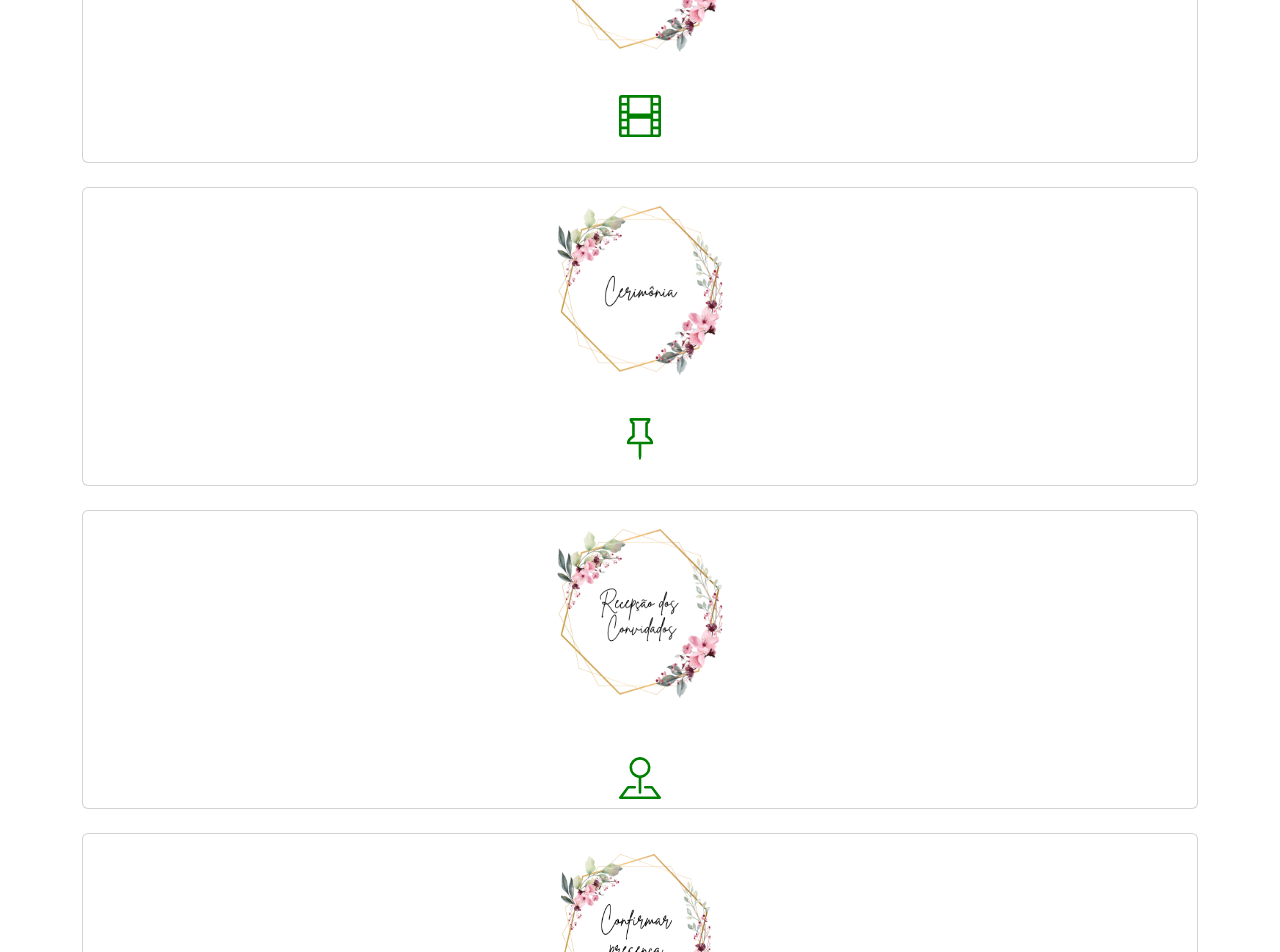
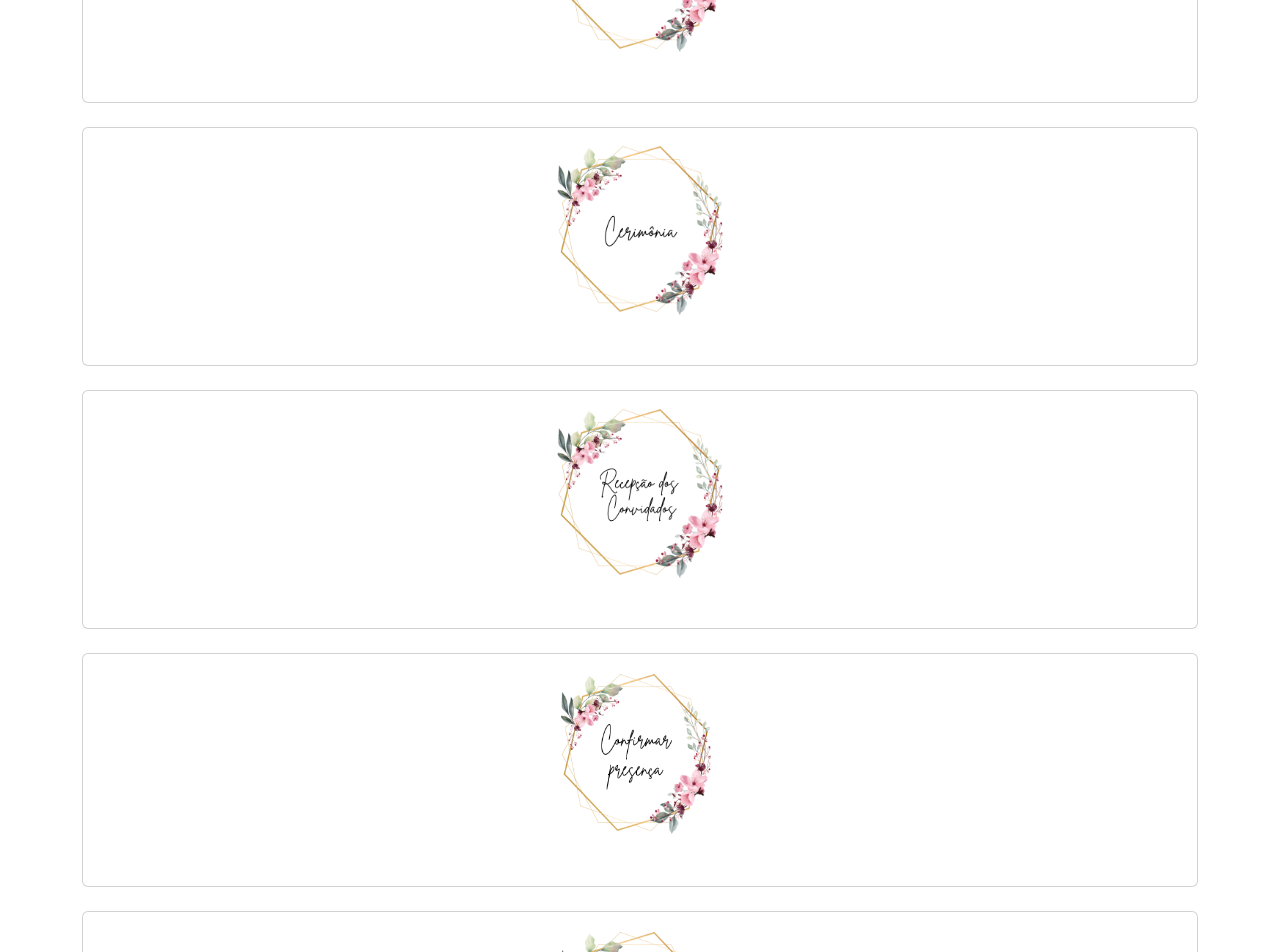
Before and after one commit to wericksilva/wedding-app, a Next.js app: page / in a window 1280 px wide. Shown: the part 320-1272 px from the top of the page. Built offline with nearby package versions, Linux system fonts and the light colour scheme.

Commit message:
correcao icons links

```diff
--- a/src/app/page.js
+++ b/src/app/page.js
@@ -52,15 +52,19 @@ export default function Home() {
 
                     <div class="card  mt-2">
                         <div className="container">
+
                             <div className="text-center"> {/* Corrigido: className para text-center */}
                                 <img src="./imagens/historia.svg" width="352px" height="205px" className="me-12" alt="Historia" /> {/* Corrigido: atributo className */}
                             </div>
+
                         </div>
                         <div class="card-body">
-
+                       {/**
+                        *
                                 <svg xmlns="http://www.w3.org/2000/svg" color="green" width="42" height="60" fill="currentColor" class="bi bi-film" viewBox="0 0 16 16">
                                     <path d="M0 1a1 1 0 0 1 1-1h14a1 1 0 0 1 1 1v14a1 1 0 0 1-1 1H1a1 1 0 0 1-1-1zm4 0v6h8V1zm8 8H4v6h8zM1 1v2h2V1zm2 3H1v2h2zM1 7v2h2V7zm2 3H1v2h2zm-2 3v2h2v-2zM15 1h-2v2h2zm-2 3v2h2V4zm2 3h-2v2h2zm-2 3v2h2v-2zm2 3h-2v2h2z" />
                                 </svg>
+                        */}
 
                         </div>
 
@@ -69,51 +73,65 @@ export default function Home() {
 
                     <div class="card mt-4">
                         <div className="container">
+                        <a className="nav-link" target="_blank" href="https://maps.app.goo.gl/q9tLoYmP62dTkNzM9">
                             <div className="text-center"> {/* Corrigido: className para text-center */}
                                 <img src="./imagens/cerimonia.svg" width="352px" height="205px" className="me-12" alt="Cerimonia" /> {/* Corrigido: atributo className */}
                             </div>
+                            </a>
                         </div>
                         <div class="card-body">
+                            {/***
+                             *
                             <a className="nav-link" target="_blank" href="https://maps.app.goo.gl/q9tLoYmP62dTkNzM9">
                                 <svg xmlns="http://www.w3.org/2000/svg" color="green" width="42" height="60" fill="currentColor" class="bi bi-pin" viewBox="0 0 16 16">
                                     <path d="M4.146.146A.5.5 0 0 1 4.5 0h7a.5.5 0 0 1 .5.5c0 .68-.342 1.174-.646 1.479-.126.125-.25.224-.354.298v4.431l.078.048c.203.127.476.314.751.555C12.36 7.775 13 8.527 13 9.5a.5.5 0 0 1-.5.5h-4v4.5c0 .276-.224 1.5-.5 1.5s-.5-1.224-.5-1.5V10h-4a.5.5 0 0 1-.5-.5c0-.973.64-1.725 1.17-2.189A6 6 0 0 1 5 6.708V2.277a3 3 0 0 1-.354-.298C4.342 1.674 4 1.179 4 .5a.5.5 0 0 1 .146-.354m1.58 1.408-.002-.001zm-.002-.001.002.001A.5.5 0 0 1 6 2v5a.5.5 0 0 1-.276.447h-.002l-.012.007-.054.03a5 5 0 0 0-.827.58c-.318.278-.585.596-.725.936h7.792c-.14-.34-.407-.658-.725-.936a5 5 0 0 0-.881-.61l-.012-.006h-.002A.5.5 0 0 1 10 7V2a.5.5 0 0 1 .295-.458 1.8 1.8 0 0 0 .351-.271c.08-.08.155-.17.214-.271H5.14q.091.15.214.271a1.8 1.8 0 0 0 .37.282" />
                                 </svg>
                             </a>
+                             */}
                         </div>
                     </div>
 
 
                     <div class="card  mt-4">
                         <div className="container">
+                        <a className="nav-link" target="_blank" href="https://maps.app.goo.gl/ww61LAaK9ZgrtEeW8">
                             <div className="text-center"> {/* Corrigido: className para text-center */}
                                 <img src="./imagens/recepcao.svg" width="352px" height="205px" className="me-12" alt="Recepcao" /> {/* Corrigido: atributo className */}
                             </div>
+                            </a>
                         </div>
                         <div class="card-body">
-                            <i class="bi-alarm"></i>
-                        </div>
+                        {/**
+                         *
                         <a className="nav-link" target="_blank" href="https://maps.app.goo.gl/ww61LAaK9ZgrtEeW8">
                             <svg xmlns="http://www.w3.org/2000/svg" color="green" width="42" height="60" fill="currentColor" class="bi bi-pin-map" viewBox="0 0 16 16">
                                 <path fill-rule="evenodd" d="M3.1 11.2a.5.5 0 0 1 .4-.2H6a.5.5 0 0 1 0 1H3.75L1.5 15h13l-2.25-3H10a.5.5 0 0 1 0-1h2.5a.5.5 0 0 1 .4.2l3 4a.5.5 0 0 1-.4.8H.5a.5.5 0 0 1-.4-.8z" />
                                 <path fill-rule="evenodd" d="M8 1a3 3 0 1 0 0 6 3 3 0 0 0 0-6M4 4a4 4 0 1 1 4.5 3.969V13.5a.5.5 0 0 1-1 0V7.97A4 4 0 0 1 4 3.999z" />
                             </svg>
                         </a>
+                         */}
+                        </div>
                     </div>
 
 
                     <div class="card  mt-4">
                         <div className="container">
+                        <a className="nav-link" target="_blank" href="https://www.listapresenca.com.br/?d=NzMwOF84NjA3">
                             <div className="text-center"> {/* Corrigido: className para text-center */}
                                 <img src="./imagens/presenca.svg" width="370px" height="200px" className="me-12" alt="Presenca" /> {/* Corrigido: atributo className */}
                             </div>
+                            </a>
                         </div>
                         <div class="card-body">
+                            {/**
+                             *
                             <a className="nav-link" target="_blank" href="https://www.listapresenca.com.br/?d=NzMwOF84NjA3">
                                 <svg xmlns="http://www.w3.org/2000/svg" color="green" width="42" height="60" fill="currentColor" class="bi bi-bookmark-check" viewBox="0 0 16 16">
                                     <path fill-rule="evenodd" d="M10.854 5.146a.5.5 0 0 1 0 .708l-3 3a.5.5 0 0 1-.708 0l-1.5-1.5a.5.5 0 1 1 .708-.708L7.5 7.793l2.646-2.647a.5.5 0 0 1 .708 0" />
                                     <path d="M2 2a2 2 0 0 1 2-2h8a2 2 0 0 1 2 2v13.5a.5.5 0 0 1-.777.416L8 13.101l-5.223 2.815A.5.5 0 0 1 2 15.5zm2-1a1 1 0 0 0-1 1v12.566l4.723-2.482a.5.5 0 0 1 .554 0L13 14.566V2a1 1 0 0 0-1-1z" />
                                 </svg>
                             </a>
+                             */}
                         </div>
 
                     </div>
@@ -124,9 +142,12 @@ export default function Home() {
                             </div>
                         </div>
                         <div class="card-body">
+                            {/**
+                             *
                         <svg xmlns="http://www.w3.org/2000/svg" color="green" width="42" height="60" fill="currentColor" class="bi bi-gift" viewBox="0 0 16 16">
                                 <path d="M3 2.5a2.5 2.5 0 0 1 5 0 2.5 2.5 0 0 1 5 0v.006c0 .07 0 .27-.038.494H15a1 1 0 0 1 1 1v2a1 1 0 0 1-1 1v7.5a1.5 1.5 0 0 1-1.5 1.5h-11A1.5 1.5 0 0 1 1 14.5V7a1 1 0 0 1-1-1V4a1 1 0 0 1 1-1h2.038A3 3 0 0 1 3 2.506zm1.068.5H7v-.5a1.5 1.5 0 1 0-3 0c0 .085.002.274.045.43zM9 3h2.932l.023-.07c.043-.156.045-.345.045-.43a1.5 1.5 0 0 0-3 0zM1 4v2h6V4zm8 0v2h6V4zm5 3H9v8h4.5a.5.5 0 0 0 .5-.5zm-7 8V7H2v7.5a.5.5 0 0 0 .5.5z" />
                             </svg>
+                             */}
                         </div>
 
                     </div>
```
